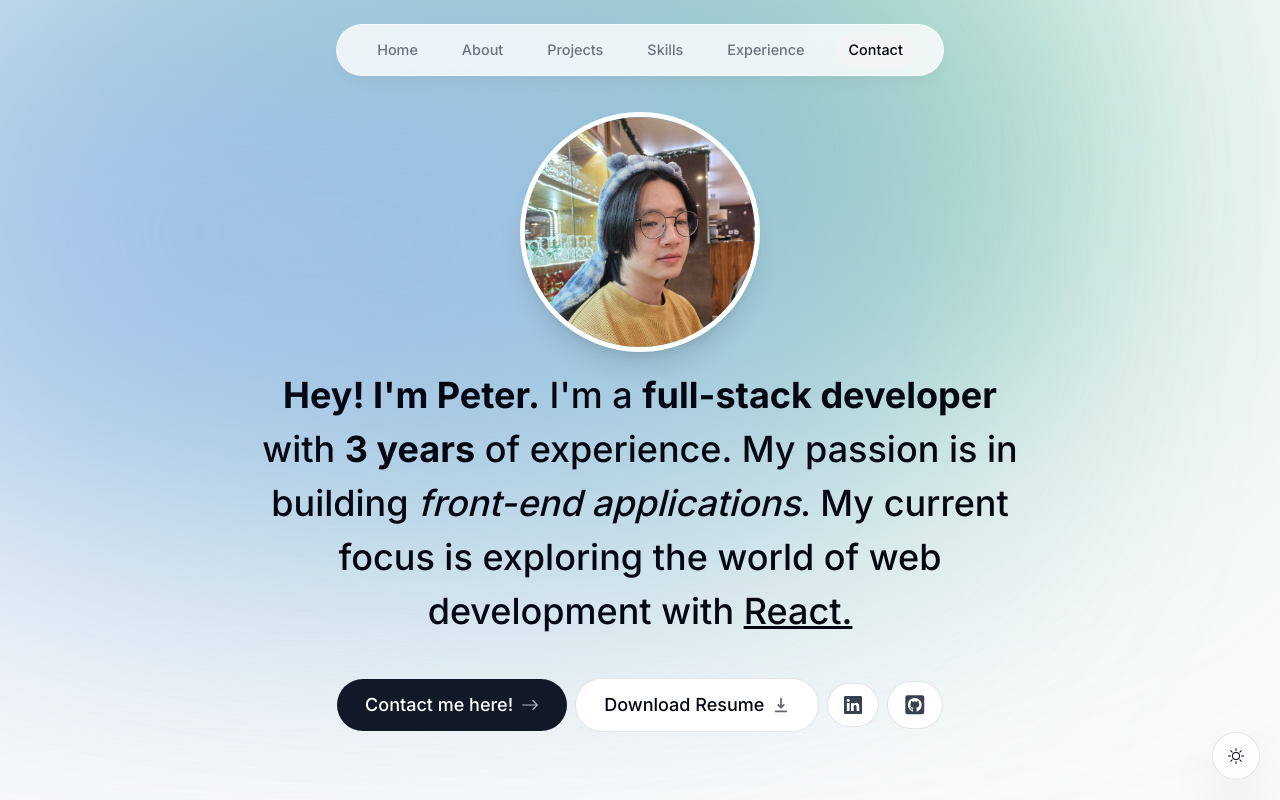
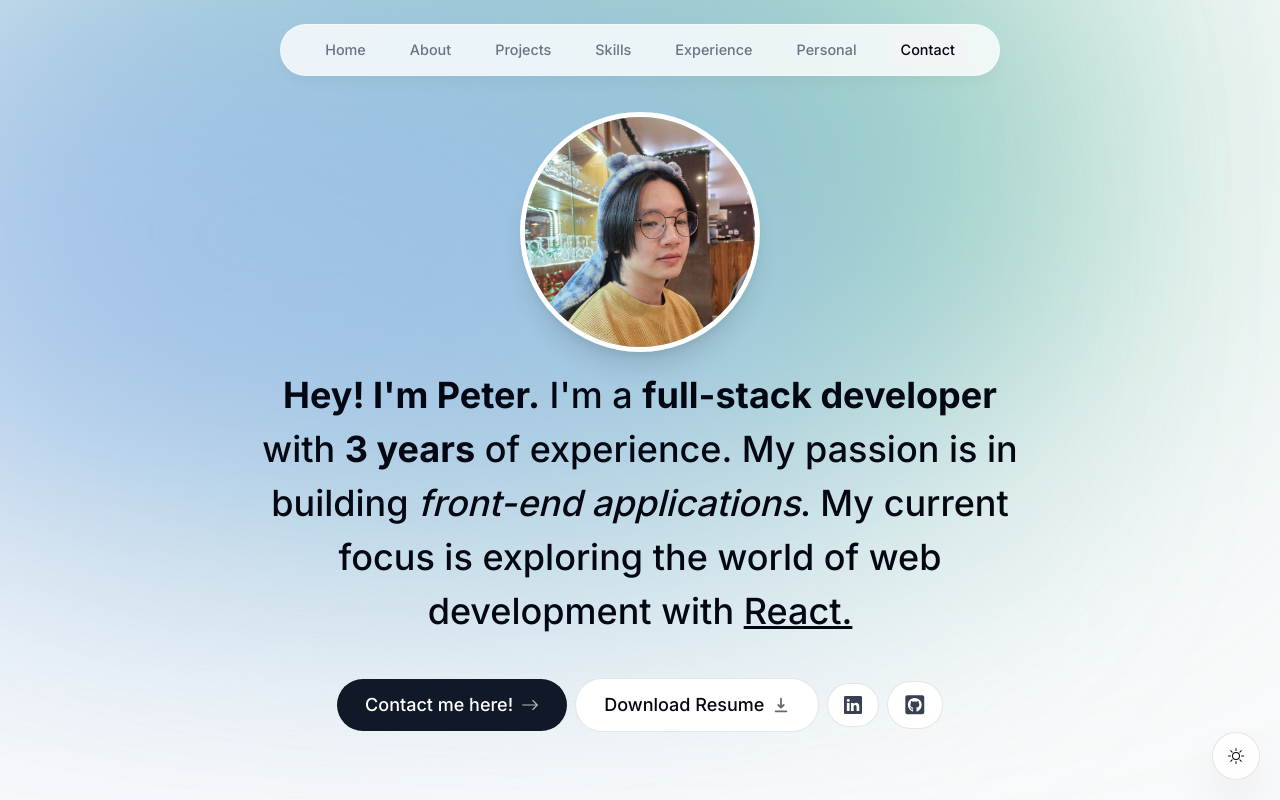
Before and after one commit to poqwerty1998/personal-portfolio, a Next.js app: page / in a window 1280 px wide. Shown: the top 800 px of the page. Built offline with nearby package versions, Linux system fonts and the light colour scheme; no server answers.

Commit message:
added personal section

```diff
--- a/app/page.tsx
+++ b/app/page.tsx
@@ -2,6 +2,7 @@ import About from "@/components/about";
 import Contact from "@/components/contact";
 import Experience from "@/components/experience";
 import Intro from "@/components/intro";
+import Personal from "@/components/personal";
 import Projects from "@/components/projects";
 import SectionDivider from "@/components/section-divider";
 import Skills from "@/components/skills";
@@ -15,6 +16,7 @@ export default function Home() {
       <Projects />
       <Skills />
       <Experience />
+      <Personal />
       <Contact />
     </main>
   );
--- a/components/header.tsx
+++ b/components/header.tsx
@@ -18,7 +18,7 @@ export default function Header() {
          border-white border-opacity-40
          bg-white bg-opacity-80 shadow-lg
           shadow-black/[0.03] backdrop-blur-[0.5rem]
-           sm:top-6 sm:h-[3.25rem] sm:w-[38rem] sm:rounded-full
+           sm:top-6 sm:h-[3.25rem] sm:w-[45rem] sm:rounded-full
            dark:bg-gray-950 dark:border-black/40 dark:bg-opacity-75" //sw:w-45rem to add personal section
         initial={{ y: -100, x: "-50%", opacity: 0 }}
         animate={{ y: 0, x: "-50%", opacity: 1 }}
--- /dev/null
+++ b/components/personal.tsx
@@ -0,0 +1,14 @@
+"use client";
+
+import { useSectionInView } from "@/lib/hooks";
+import React from "react";
+import SectionHeading from "./section-heading";
+
+export default function Personal() {
+  const { ref } = useSectionInView("Personal");
+  return (
+    <section ref={ref} className="scroll-mt-28 mb-28" id="personal">
+      <SectionHeading>My Personal Life</SectionHeading>
+    </section>
+  );
+}
--- a/lib/data.ts
+++ b/lib/data.ts
@@ -26,10 +26,10 @@ export const links = [
     name: "Experience",
     hash: "#experience",
   },
-  // {
-  //   name: "Personal",
-  //   hash: "#personal",
-  // },
+  {
+    name: "Personal",
+    hash: "#personal",
+  },
   {
     name: "Contact",
     hash: "#contact",
```
